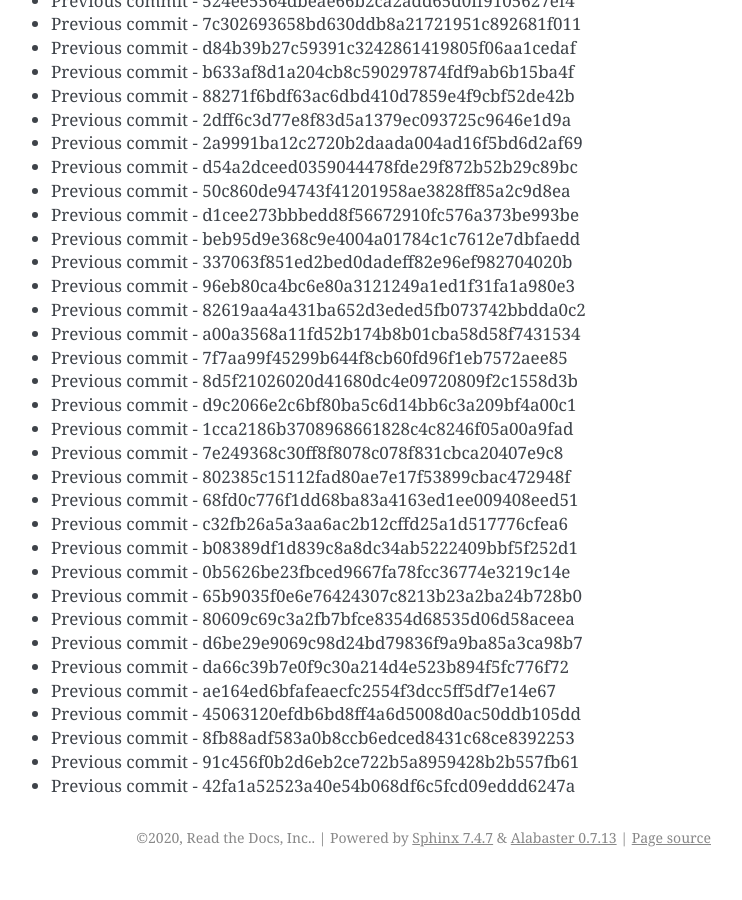
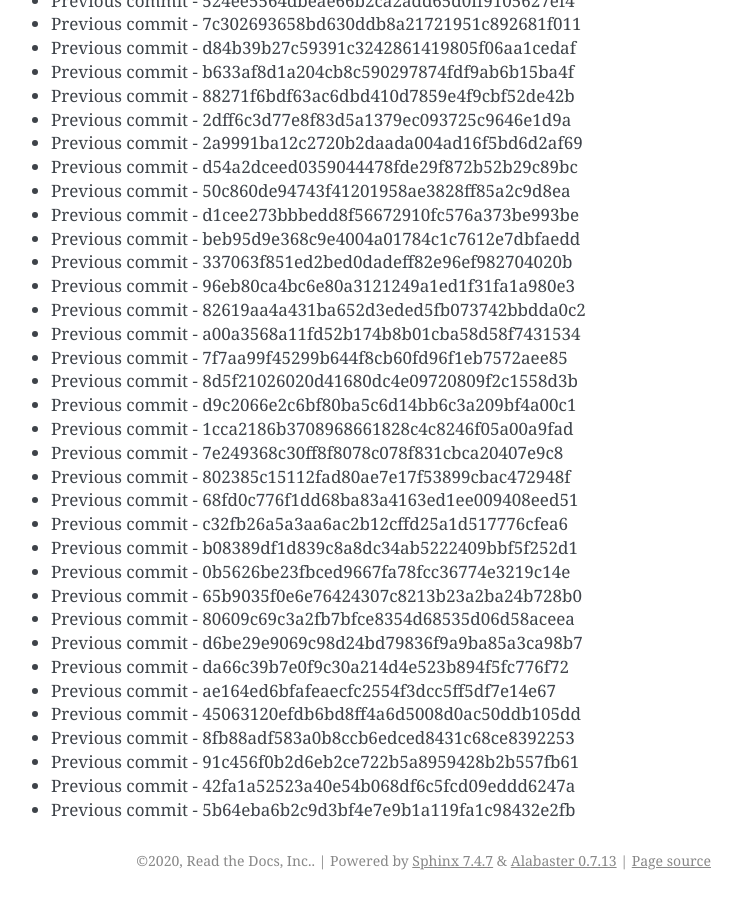
Before and after one commit to readthedocs/rtd-git-stresstest, a Sphinx documentation site: the page built from docs/updates.rst, in a window 1280 px wide and 900 px high, scrolled down 81017 px. Shown: the whole window, without its empty margins (399-1141 px from the left). Built offline with Sphinx 7.4.7, drawn with Linux system fonts in a browser that asks for light colours; before the commit the page ends 81894 px from its top, so only the background shows below that.

Commit message:
Generating commit from previous: 5b64eba6b2c9d3bf4e7e9b1a119fa1c98432e2fb

```diff
--- a/docs/updates.rst
+++ b/docs/updates.rst
@@ -3436,3 +3436,4 @@ It can be tested for any performance characteristics.
 * Previous commit - 8fb88adf583a0b8ccb6edced8431c68ce8392253
 * Previous commit - 91c456f0b2d6eb2ce722b5a8959428b2b557fb61
 * Previous commit - 42fa1a52523a40e54b068df6c5fcd09eddd6247a
+* Previous commit - 5b64eba6b2c9d3bf4e7e9b1a119fa1c98432e2fb
```
